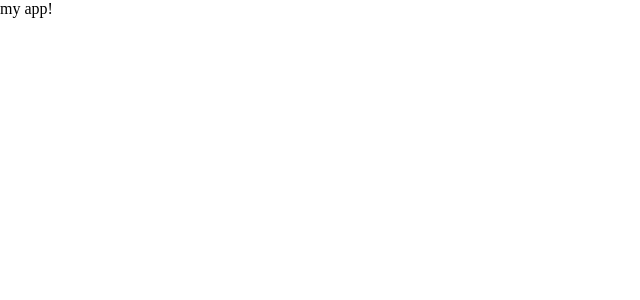
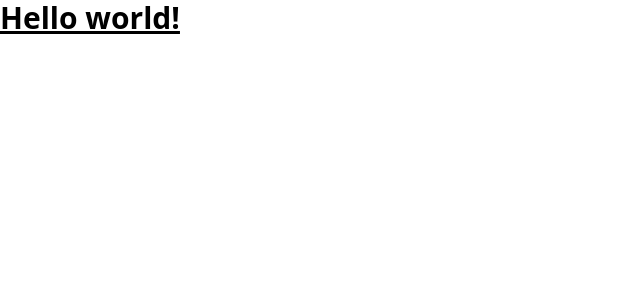
Before and after one commit to bayramdev/qr-scanner-web, a React (Create React App) app: page / in a window 1280 px wide. Shown: the top 300 px of the page, without its empty margins (0-640 px from the left). Built offline with nearby package versions, Linux system fonts and the light colour scheme.

Commit message:
Set up TailwindCSS

```diff
--- a/package.json
+++ b/package.json
@@ -34,5 +34,10 @@
       "last 1 firefox version",
       "last 1 safari version"
     ]
+  },
+  "devDependencies": {
+    "autoprefixer": "^10.4.2",
+    "postcss": "^8.4.6",
+    "tailwindcss": "^3.0.23"
   }
 }
--- a/src/App.jsx
+++ b/src/App.jsx
@@ -1,7 +1,11 @@
 import React from "react";
 
 const App = () => {
-  return <div>my app!</div>;
+  return (
+    <div>
+      <h1 className="text-3xl font-bold underline">Hello world!</h1>
+    </div>
+  );
 };
 
 export default App;
--- a/src/index.css
+++ b/src/index.css
@@ -1,3 +1,7 @@
+@tailwind base;
+@tailwind components;
+@tailwind utilities;
+
 * {
   margin: 0;
   padding: 0;
--- /dev/null
+++ b/tailwind.config.js
@@ -0,0 +1,7 @@
+module.exports = {
+  content: ["./src/**/*.{js,jsx,ts,tsx}"],
+  theme: {
+    extend: {},
+  },
+  plugins: [],
+};
```
Also changed, not shown: 1 other file (tests, documents, lock files or other folders).
